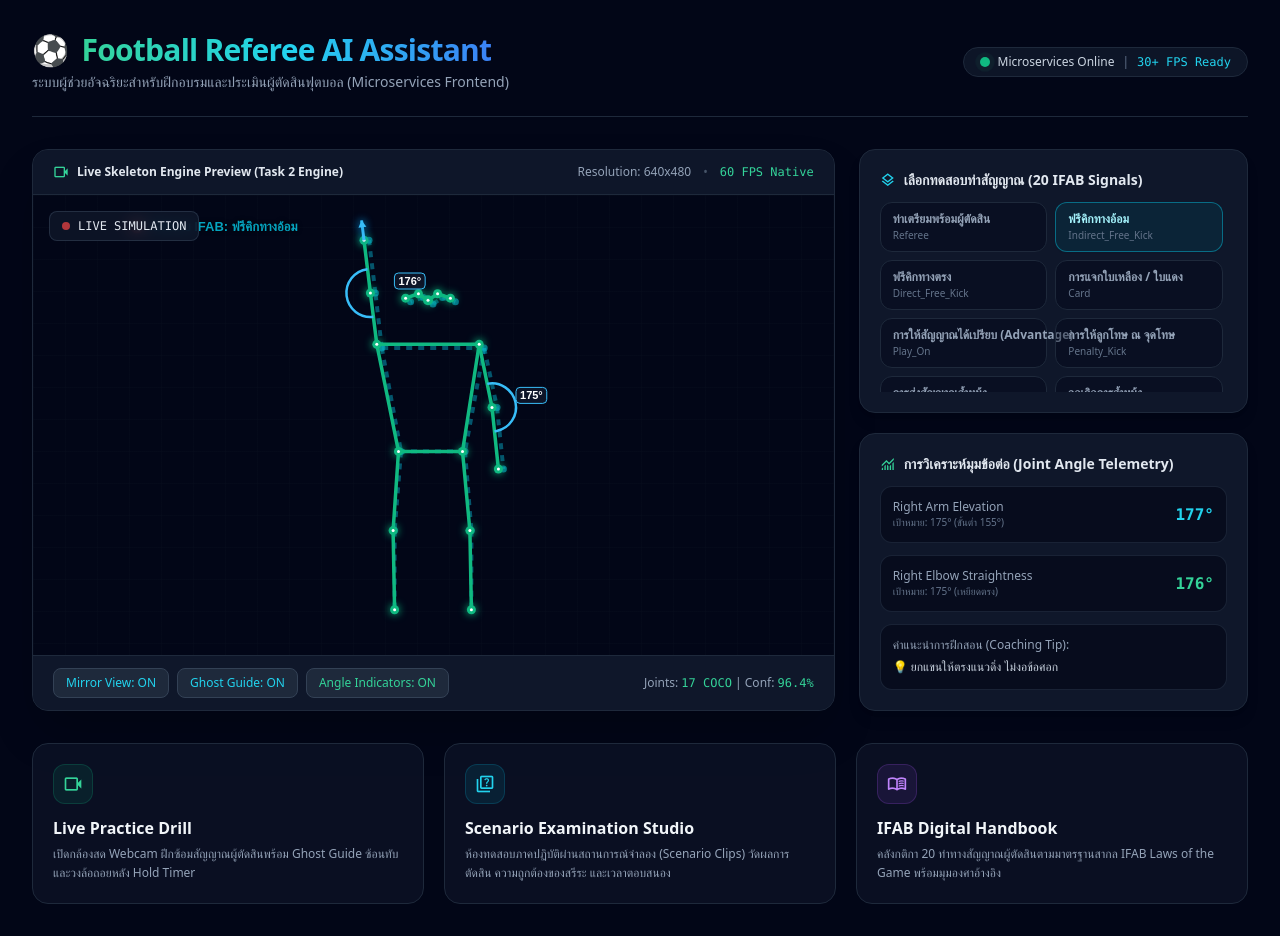
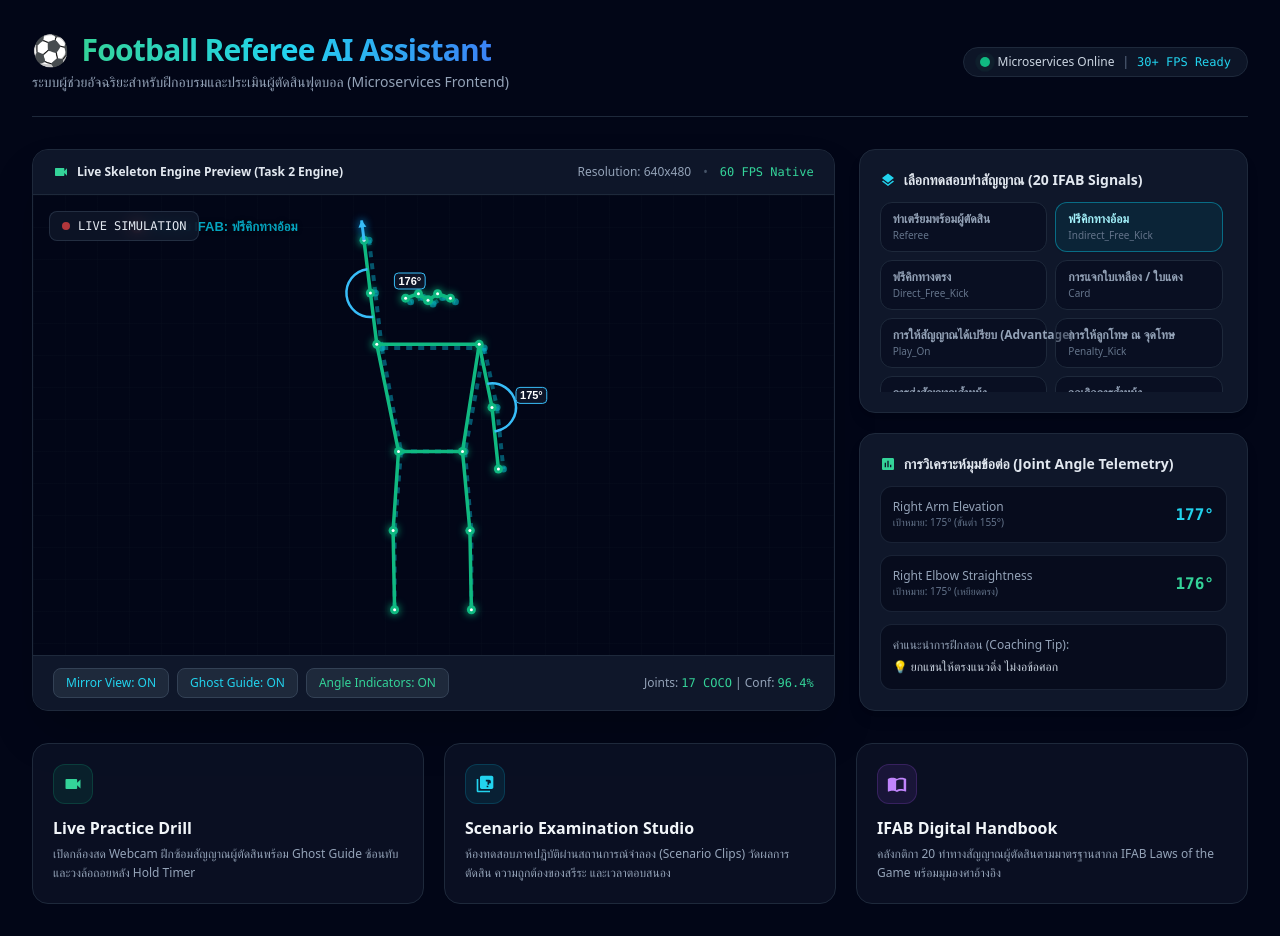
Before and after one commit to Vantage-Consortium-Co-Ltd/FootBall-Referee-Signal, a Next.js app in the folder Front_End/: page / in a window 1280 px wide. Built offline with nearby package versions, Linux system fonts and the light colour scheme.

Commit message:
feat(icons): convert Google_Icon to 100% native inline SVG vectors

```diff
--- a/Front_End/src/UI_Components/Common/Google_Icon.tsx
+++ b/Front_End/src/UI_Components/Common/Google_Icon.tsx
@@ -2,46 +2,118 @@
 
 import React from "react";
 
-export interface GoogleIconProps extends React.HTMLAttributes<HTMLSpanElement> {
+export interface GoogleIconProps extends React.SVGAttributes<SVGSVGElement> {
   name: string;
   size?: number | string;
   filled?: boolean;
-  weight?: 100 | 200 | 300 | 400 | 500 | 600 | 700;
   className?: string;
 }
 
 /**
- * Google Font Icon Component (Material Symbols Outlined)
- * Unified iconography across Football Referee Academy platform
+ * Standard Google Material Symbols Outlined (24x24 SVG Paths)
+ * 100% Native Inline SVG Iconography - Zero Font Flash, Zero Network Lag
+ */
+export const GOOGLE_SVG_ICONS: Record<string, string> = {
+  // Navigation & Branding
+  sports_soccer:
+    "M12 2C6.48 2 2 6.48 2 12s4.48 10 10 10 10-4.48 10-10S17.52 2 12 2zm1 17.93c-3.95-.49-7-3.85-7-7.93 0-.62.08-1.21.21-1.79L9 15v1c0 1.1.9 2 2 2v1.93zm6.9-2.54c-.26-.81-1-1.39-1.9-1.39h-1v-3c0-.55-.45-1-1-1H8v-2h2c.55 0 1-.45 1-1V7h2c1.1 0 2-.9 2-2v-.41c2.93 1.19 5 4.06 5 7.41 0 2.08-.8 3.97-2.1 5.39z",
+  arrow_back: "M20 11H7.83l5.59-5.59L12 4l-8 8 8 8 1.41-1.41L7.83 13H20v-2z",
+  menu_book:
+    "M21 5c-1.11-.35-2.33-.5-3.5-.5-1.95 0-4.05.4-5.5 1.5-1.45-1.1-3.55-1.5-5.5-1.5S2.45 4.9 1 6v14.65c0 .25.25.5.5.5.1 0 .15-.05.25-.05C3.1 20.45 5.05 20 6.5 20c1.95 0 4.05.4 5.5 1.5 1.35-.85 3.8-1.5 5.5-1.5 1.65 0 3.35.3 4.75 1.05.1.05.15.05.25.05.25 0 .5-.25.5-.5V6c-.6-.45-1.25-.75-2-1zm-1 13.5c-1.1-.35-2.3-.5-3.5-.5-1.7 0-4.15.65-5.5 1.5V8c1.35-.85 3.8-1.5 5.5-1.5 1.2 0 2.4.15 3.5.5v11.5z",
+  quiz: "M4 6H2v14c0 1.1.9 2 2 2h14v-2H4V6zm16-4H8c-1.1 0-2 .9-2 2v12c0 1.1.9 2 2 2h12c1.1 0 2-.9 2-2V4c0-1.1-.9-2-2-2zm-1 9h-2v2h-2V9h-2V7h4c1.1 0 2 .9 2 2zm-3 5h-2v-2h2v2z",
+  monitoring:
+    "M19 3H5c-1.1 0-2 .9-2 2v14c0 1.1.9 2 2 2h14c1.1 0 2-.9 2-2V5c0-1.1-.9-2-2-2zM9 17H7v-7h2v7zm4 0h-2V7h2v10zm4 0h-2v-4h2v4z",
+  layers:
+    "M11.99 18.54l-7.37-5.73L3 14.07l9 7 9-7-1.63-1.27-7.38 5.74zM12 16l7.36-5.73L21 9.07l-9-7-9 7 1.63 1.27L12 16z",
+
+  // Camera & Video Controls
+  videocam:
+    "M17 10.5V7c0-.55-.45-1-1-1H4c-.55 0-1 .45-1 1v10c0 .55.45 1 1 1h12c.55 0 1-.45 1-1v-3.5l4 4v-11l-4 4z",
+  videocam_off:
+    "M21 6.5l-4 4V7c0-.55-.45-1-1-1H9.82L21 17.18V6.5zM3.27 2L2 3.27l4.73 4.73H4c-.55 0-1 .45-1 1v10c0 .55.45 1 1 1h12c.21 0 .39-.08.55-.18L18.73 21 20 19.73 3.27 2zM5 16V9.82L11.18 16H5z",
+  crop_free:
+    "M3 5v4h2V5h4V3H5c-1.1 0-2 .9-2 2zm2 10H3v4c0 1.1.9 2 2 2h4v-2H5v-4zm14 4h-4v2h4c1.1 0 2-.9 2-2v-4h-2v4zm0-16h-4v2h4v4h2V5c0-1.1-.9-2-2-2z",
+  flip: "M15 21h2v-2h-2v2zm4-12h2V7h-2v2zM3 5v14c0 1.1.9 2 2 2h4v-2H5V5h4V3H5c-1.1 0-2 .9-2 2zm16-2v2h2c0-1.1-.9-2-2-2zm-8 20h2V1h-2v22zm8-6h2v-2h-2v2zM15 5h2V3h-2v2zm4 8h2v-2h-2v2zm0 8c1.1 0 2-.9 2-2h-2v2z",
+  refresh:
+    "M17.65 6.35C16.2 4.9 14.21 4 12 4c-4.42 0-7.99 3.58-7.99 8s3.57 8 7.99 8c3.73 0 6.84-2.55 7.73-6h-2.08c-.82 2.33-3.04 4-5.65 4-3.31 0-6-2.69-6-6s2.69-6 6-6c1.66 0 3.14.69 4.22 1.78L13 11h7V4l-2.35 2.35z",
+
+  // Tactical & Person Tagging
+  my_location:
+    "M12 8c-2.21 0-4 1.79-4 4s1.79 4 4 4 4-1.79 4-4-1.79-4-4-4zm8.94 3A8.994 8.994 0 0 0 13 3.06V1h-2v2.06A8.994 8.994 0 0 0 3.06 11H1v2h2.06A8.994 8.994 0 0 0 11 20.94V23h2v-2.06A8.994 8.994 0 0 0 20.94 13H23v-2h-2.06zM12 19c-3.87 0-7-3.13-7-7s3.13-7 7-7 7 3.13 7 7-3.13 7-7 7z",
+  how_to_reg:
+    "M9 17l3-2.94c-.39-.04-.68-.06-1-.06-2.67 0-8 1.34-8 4v2h9l-3-3zm2-5c2.21 0 4-1.79 4-4s-1.79-4-4-4-4 1.79-4 4 1.79 4 4 4zm4.25 3.25l-2.25 2.25 4.5 4.5 7.5-7.5-2.25-2.25-5.25 5.25z",
+  group:
+    "M16 11c1.66 0 2.99-1.34 2.99-3S17.66 5 16 5c-1.66 0-3 1.34-3 3s1.34 3 3 3zm-8 0c1.66 0 2.99-1.34 2.99-3S9.66 5 8 5C6.34 5 5 6.34 5 8s1.34 3 3 3zm0 2c-2.33 0-7 1.17-7 3.5V19h14v-2.5c0-2.33-4.67-3.5-7-3.5zm8 0c-.29 0-.62.02-.97.05 1.16.84 1.97 1.97 1.97 3.45V19h6v-2.5c0-2.33-4.67-3.5-7-3.5z",
+  person:
+    "M12 12c2.21 0 4-1.79 4-4s-1.79-4-4-4-4 1.79-4 4 1.79 4 4 4zm0 2c-2.67 0-8 1.34-8 4v2h16v-2c0-2.66-5.33-4-8-4z",
+
+  // Status, Evaluation & Coaching
+  check_circle:
+    "M12 2C6.48 2 2 6.48 2 12s4.48 10 10 10 10-4.48 10-10S17.52 2 12 2zm-2 15l-5-5 1.41-1.41L10 14.17l7.59-7.59L19 8l-9 9z",
+  warning: "M1 21h22L12 2 1 21zm12-3h-2v-2h2v2zm0-4h-2v-4h2v4z",
+  bolt: "M11 21h-1l1-7H7.5c-.88 0-.33-.75-.31-.78C8.48 10.94 10.42 7.54 13 3h1l-1 7h3.5c.49 0 .56.33.47.51l-.07.15C12.96 17.55 11 21 11 21z",
+  schedule:
+    "M11.99 2C6.47 2 2 6.48 2 12s4.47 10 9.99 10C17.52 22 22 17.52 22 12S17.52 2 11.99 2zM12 20c-4.42 0-8-3.58-8-8s3.58-8 8-8 8 3.58 8 8-3.58 8-8 8zm.5-13H11v6l5.25 3.15.75-1.23-4.5-2.67z",
+  timer:
+    "M15 1H9v2h6V1zm-4 13h2V8h-2v6zm8.03-6.61l1.42-1.42c-.43-.51-.9-.99-1.41-1.41l-1.42 1.42C16.07 4.74 14.12 4 12 4c-4.97 0-9 4.03-9 9s4.02 9 9 9 9-4.03 9-9c0-2.12-.74-4.07-1.97-5.61zM12 20c-3.87 0-7-3.13-7-7s3.13-7 7-7 7 3.13 7 7-3.13 7-7 7z",
+  speed:
+    "M20.38 8.57l-1.23 1.85a8 8 0 0 1-.22 7.58H5.07A8 8 0 0 1 15.58 6.85l1.85-1.23A10 10 0 0 0 3.35 19a2 2 0 0 0 1.72 1h13.85a2 2 0 0 0 1.74-1 10 10 0 0 0-.28-10.43zM10.59 15.41a2 2 0 1 0 2.83-2.83l-3.07-3.07-1.41 1.41 1.65 1.65z",
+  emoji_events:
+    "M19 5h-2V3H7v2H5c-1.1 0-2 .9-2 2v1c0 2.55 1.92 4.63 4.39 4.94A5.01 5.01 0 0 0 11 15.9V19H7v2h10v-2h-4v-3.1c1.8-.46 3.16-1.92 3.61-3.96C19.08 11.63 21 9.55 21 7V5c0-1.1-.9-2-2-2zm-14 3V7h2v3.82C5.84 10.4 5 9.3 5 8zm14 0c0 1.3-.84 2.4-2 2.82V7h2v1z",
+  explore:
+    "M12 2C6.48 2 2 6.48 2 12s4.48 10 10 10 10-4.48 10-10S17.52 2 12 2zm0 18c-4.41 0-8-3.59-8-8s3.59-8 8-8 8 3.59 8 8-3.59 8-8 8zm-5.5-5.5l2.5-5.5 5.5-2.5-2.5 5.5-5.5 2.5z",
+  straighten:
+    "M7.41 18.59L8.83 20 12 16.83 15.17 20l1.41-1.41L12 14l-4.59 4.59zm9.18-13.18L15.17 4 12 7.17 8.83 4 7.41 5.41 12 10l4.59-4.59z",
+  circle:
+    "M12 2C6.47 2 2 6.47 2 12s4.47 10 10 10 10-4.47 10-10S17.53 2 12 2zm0 18c-4.41 0-8-3.59-8-8s3.59-8 8-8 8 3.59 8 8-3.59 8-8 8z",
+
+  // Utilities & Actions
+  search:
+    "M15.5 14h-.79l-.28-.27C15.41 12.59 16 11.11 16 9.5 16 5.91 13.09 3 9.5 3S3 5.91 3 9.5 5.91 16 9.5 16c1.61 0 3.09-.59 4.23-1.57l.27.28v.79l5 4.99L20.49 19l-4.99-5zm-6 0C7.01 14 5 11.99 5 9.5S7.01 5 9.5 5 14 7.01 14 9.5 11.99 14 9.5 14z",
+  school:
+    "M5 13.18v4L12 21l7-3.82v-4L12 17l-7-3.82zM12 3L1 9l11 6 9-4.91V17h2V9L12 3z",
+  download: "M19 9h-4V3H9v6H5l7 7 7-7zM5 18v2h14v-2H5z",
+  lightbulb:
+    "M9 21c0 .55.45 1 1 1h4c.55 0 1-.45 1-1v-1H9v1zm3-19C8.14 2 5 5.14 5 9c0 2.38 1.19 4.47 3 5.74V17c0 .55.45 1 1 1h6c.55 0 1-.45 1-1v-2.26c1.81-1.27 3-3.36 3-5.74 0-3.86-3.14-7-7-7zm2.85 11.1l-.85.6V16h-4v-1.3l-.85-.6A5.002 5.002 0 0 1 7 9c0-2.76 2.24-5 5-5s5 2.24 5 5c0 1.63-.8 3.16-2.15 4.1z",
+  military_tech:
+    "M17 11h-2V7h2v4zm-4-4h-2v4h2V7zm-4 0H7v4h2V7zm10-5H5c-.55 0-1 .45-1 1v18c0 .55.45 1 1 1h14c.55 0 1-.45 1-1V3c0-.55-.45-1-1-1zm-1 18H6V4h12v16z",
+};
+
+/**
+ * Google Font Icon Component (Material Symbols Outlined as Native Inline SVG)
+ * Replaces web font dependency with pure, offline-capable SVG vectors.
  */
 export const Google_Icon: React.FC<GoogleIconProps> = ({
   name,
   size = 20,
   filled = false,
-  weight = 400,
   className = "",
   style,
   ...rest
 }) => {
+  const path = GOOGLE_SVG_ICONS[name];
   const pixelSize = typeof size === "number" ? `${size}px` : size;
 
-  const fontVariation = `'FILL' ${filled ? 1 : 0}, 'wght' ${weight}, 'GRAD' 0, 'opsz' 24`;
+  if (!path) {
+    return null;
+  }
 
   return (
-    <span
-      className={`material-symbols-outlined select-none shrink-0 inline-flex items-center justify-center leading-none ${className}`}
+    <svg
+      viewBox="0 0 24 24"
+      width={pixelSize}
+      height={pixelSize}
+      fill="currentColor"
+      className={`shrink-0 inline-block align-middle select-none ${className}`}
       style={{
-        fontSize: pixelSize,
         width: pixelSize,
         height: pixelSize,
-        fontVariationSettings: fontVariation,
-        verticalAlign: "middle",
         ...style,
       }}
       aria-hidden="true"
       {...rest}
     >
-      {name}
-    </span>
+      <path d={path} fillRule="evenodd" clipRule="evenodd" />
+    </svg>
   );
 };
```
